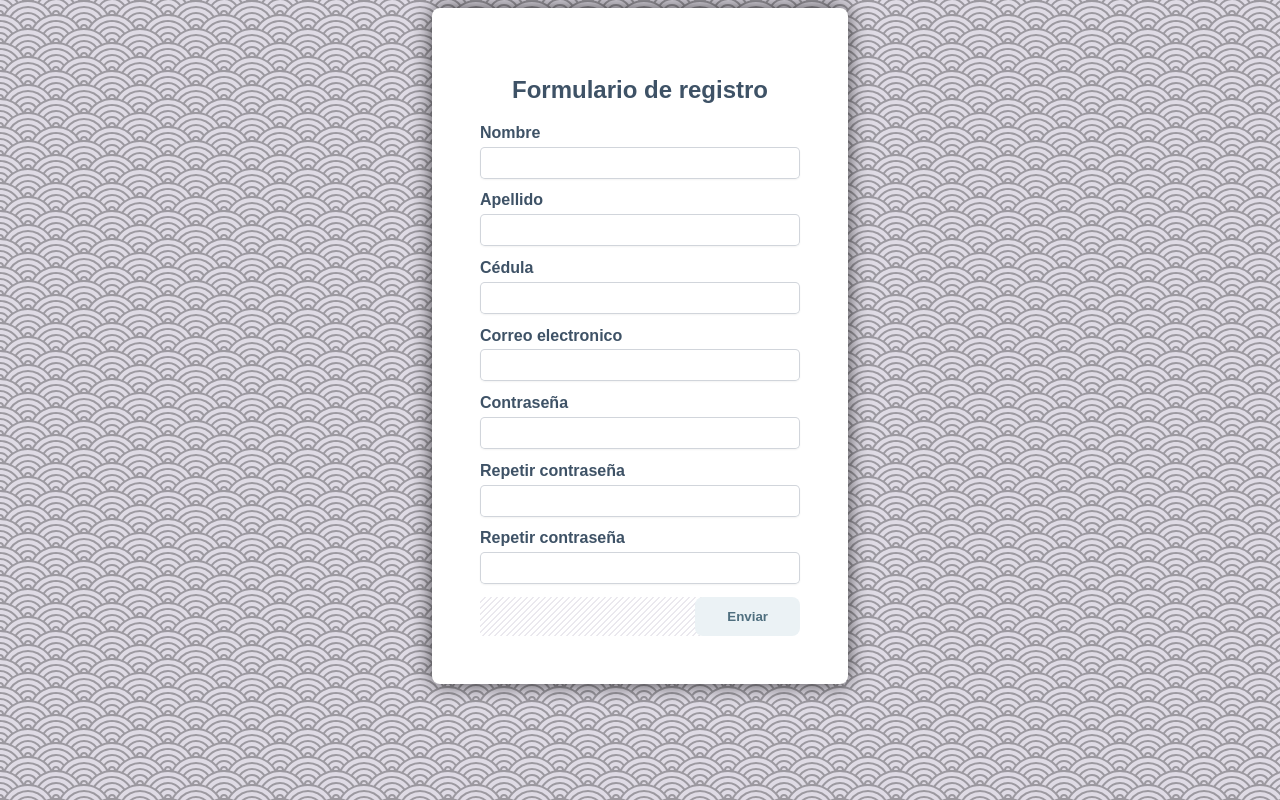
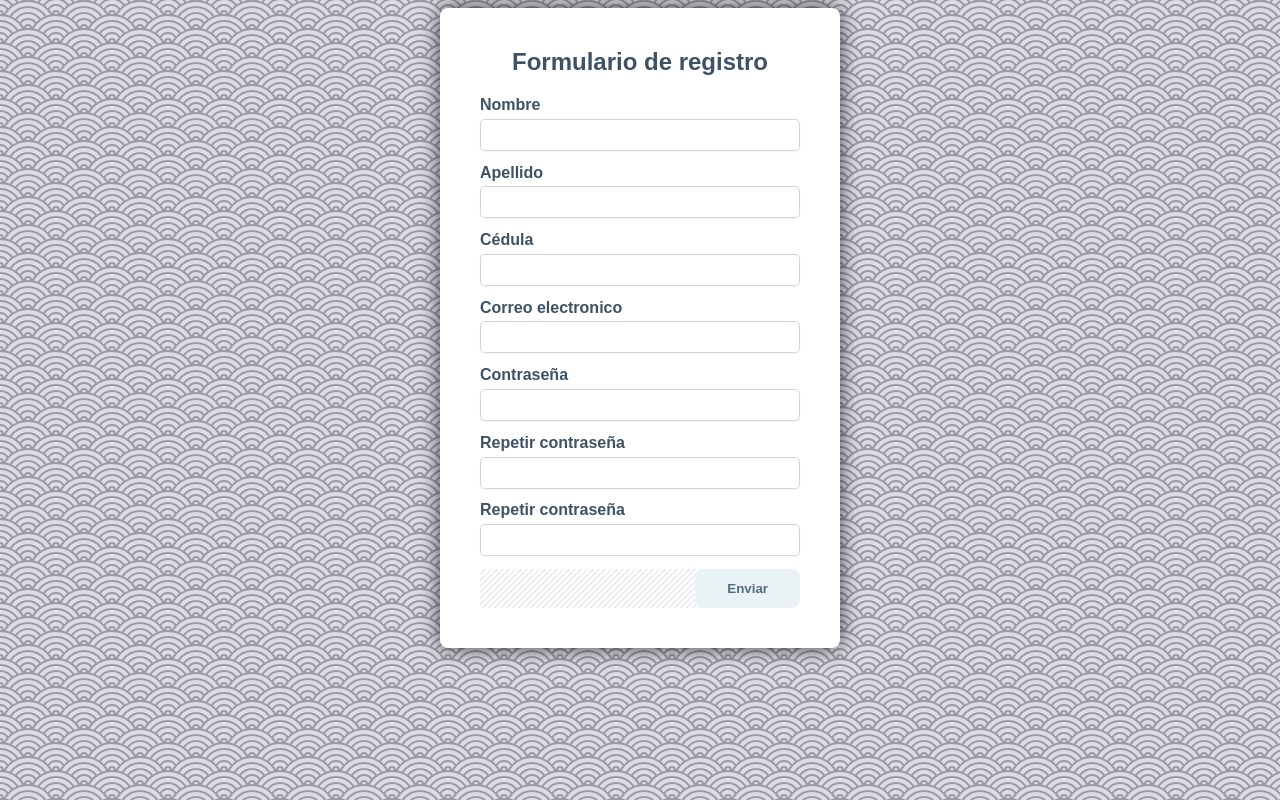
Before and after one commit to juanalopez1/formulario, a plain HTML site: page form.html in a window 1280 px wide. Drawn offline with Linux system fonts and the light colour scheme.

Commit message:
even less margins

```diff
--- a/styles.css
+++ b/styles.css
@@ -1,6 +1,10 @@
 html {
     font-family: sans-serif;
     /*font-family: 'Gill Sans', 'Gill Sans MT', Calibri, 'Trebuchet MS', sans-serif;*/
+}
+
+h1, h2 {
+    margin-top: 0px;
 }
 
 body {
@@ -16,7 +20,7 @@
     display: flex;
     flex-direction: column;
     align-items: center;
-    padding: 3rem;
+    padding: 2.5rem;
     border-radius: 0.5rem;
 }
 
```
